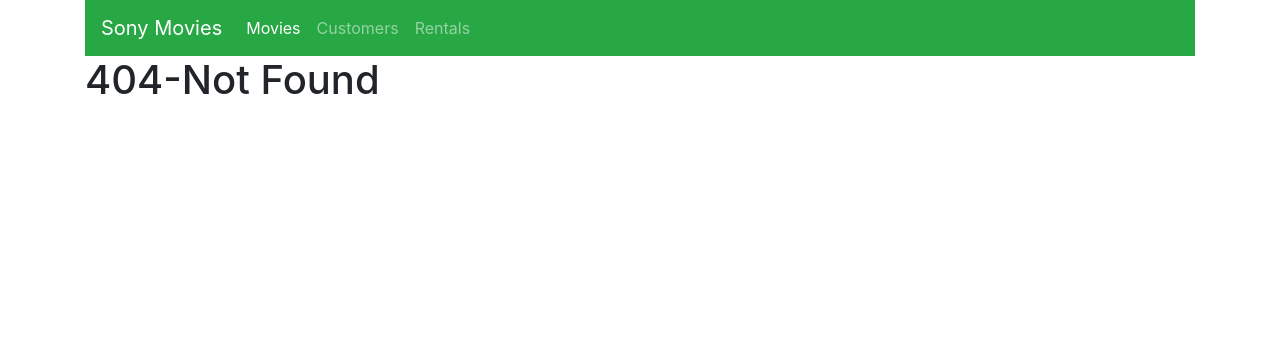
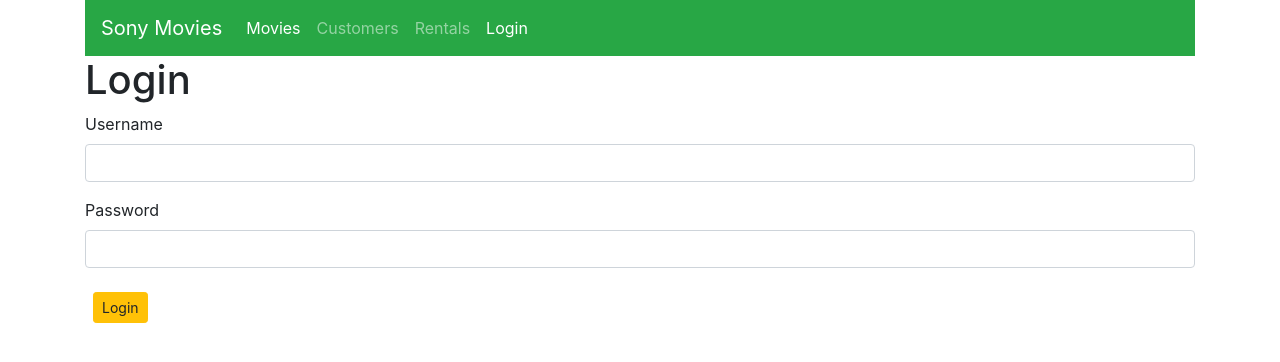
Before and after one commit to codewithz/sony-movies-app, a React (Create React App) app: page /login in a window 1280 px wide. Before the commit this address led to /not-found. Shown: the top 362 px of the page. Built offline with nearby package versions, Linux system fonts and the light colour scheme.

Commit message:
Forms- Created Login Form

```diff
--- a/src/App.js
+++ b/src/App.js
@@ -1,12 +1,15 @@
-import './App.css';
+import React, { Fragment } from 'react';
 import { BrowserRouter, Route, Redirect, Switch } from 'react-router-dom';
-import React, { Fragment } from 'react';
+
 import MoviesComponent from './components/MoviesComponent';
 import Customers from './components/Customers';
 import Rentals from './components/Rentals';
 import NotFound from './components/NotFound';
 import Navbar from './components/Navbar';
 import MovieForm from './components/MovieForm';
+import LoginForm from './components/LoginForm';
+
+import './App.css';
 
 function App() {
   return (
@@ -17,6 +20,7 @@
           <Navbar />
           <Switch>
             <Route path="/movies/:id" component={MovieForm} />
+            <Route path="/login" component={LoginForm} />
             <Route path="/movies" component={MoviesComponent} />
             <Route path="/customers" component={Customers} />
             <Route path="/rentals" component={Rentals} />
--- /dev/null
+++ b/src/components/LoginForm.jsx
@@ -0,0 +1,21 @@
+import React from 'react'
+
+export default function LoginForm() {
+    return (
+        <div>
+            <h1>Login</h1>
+            <form>
+                <div className="form-group">
+                    <label htmlFor="username">Username</label>
+                    <input id="username" type="text" className="form-control" />
+                </div>
+                <div className="form-group">
+                    <label htmlFor="password">Password</label>
+                    <input id="password" type="text" className="form-control" />
+                </div>
+                <button className="btn btn-warning btn-sm m-2">Login</button>
+            </form>
+
+        </div>
+    )
+}
--- a/src/components/Navbar.jsx
+++ b/src/components/Navbar.jsx
@@ -21,6 +21,9 @@
                     <li class="nav-item">
                         <NavLink className="nav-link" to="/rentals">Rentals</NavLink>
                     </li>
+                    <li class="nav-item">
+                        <NavLink className="nav-link" to="/login">Login</NavLink>
+                    </li>
 
 
                 </ul>
```
